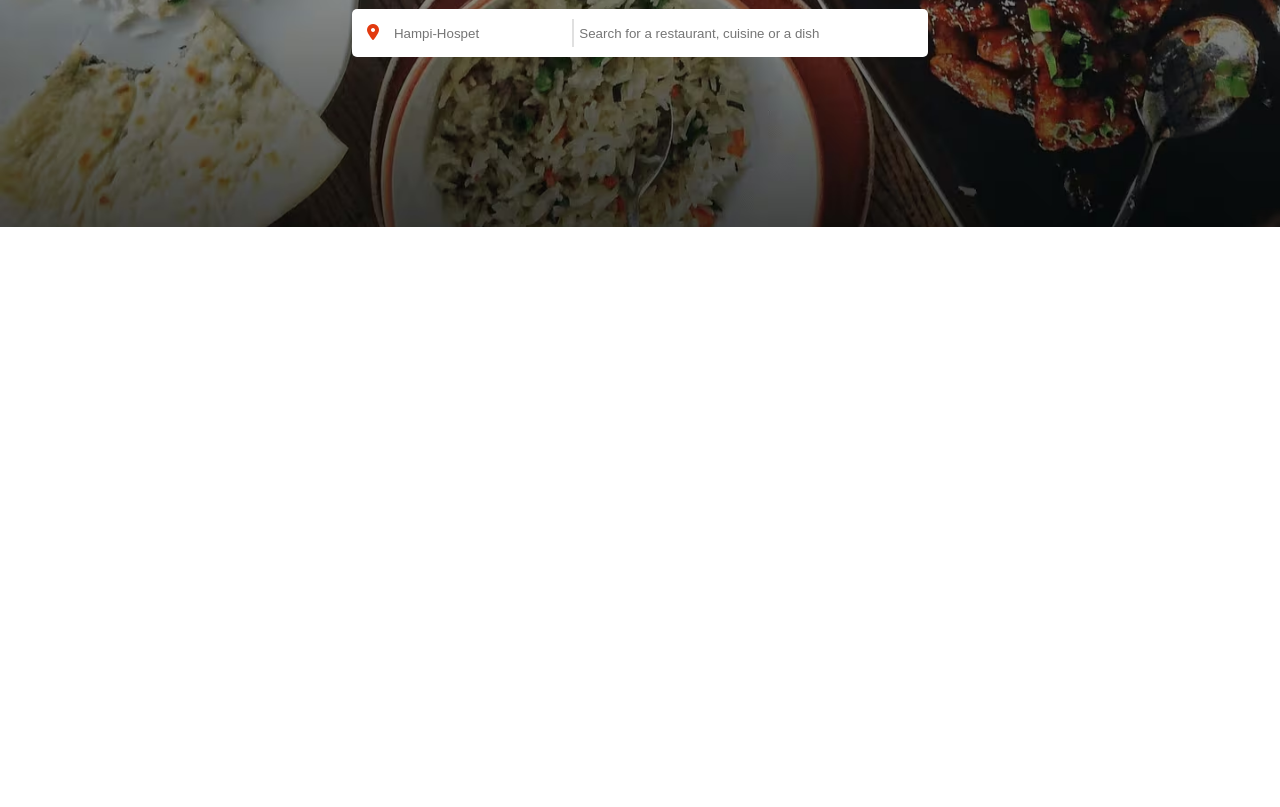
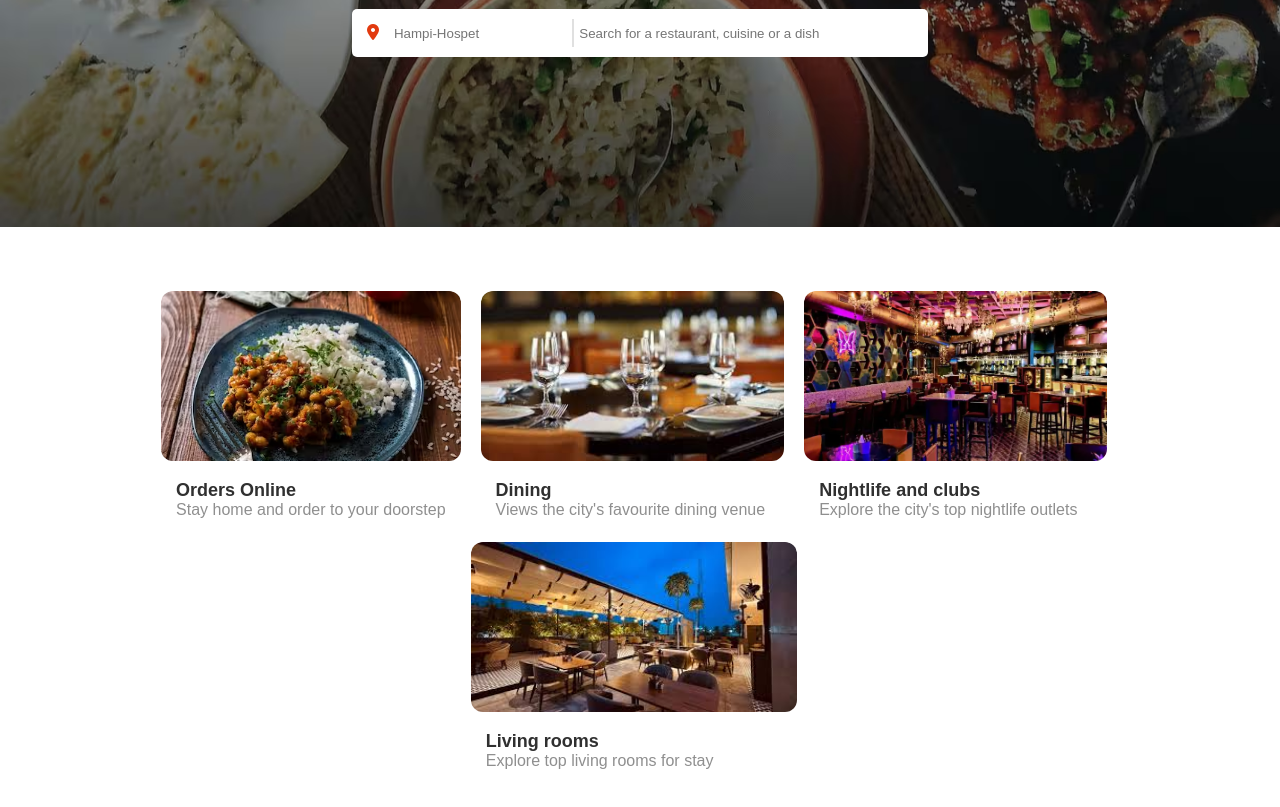
Before and after one commit to Amit790/Jan-Zomato-Landing-Page, a plain HTML site: page index.html in a window 1280 px wide. Shown: the part 263-1070 px from the top of the page. Before the commit the page ends 800 px from the top, so only its background shows below. Drawn offline with Linux system fonts and the light colour scheme.

Commit message:
Updated files and added new images

```diff
--- a/index.html
+++ b/index.html
@@ -56,6 +56,49 @@
 
         </section>
 
+        <section class="we__offer_container">
+            <div class="we__offer_card">
+                <img src="./Image/item1.avif" alt="card 1 img">
+                <div class="we__offer_content">
+                    <h2>Orders Online</h2>
+                    <p>Stay home and order to your doorstep</p>
+
+                </div>
+
+            </div>
+
+            <div class="we__offer_card">
+                <img src="./Image/item2.jpeg" alt="card 2 img">
+                <div class="we__offer_content">
+                    <h2>Dining</h2>
+                    <p>Views the city's favourite dining venue</p>
+
+                </div>
+
+            </div>
+
+            <div class="we__offer_card">
+                <img src="./Image/item3.webp" alt="card 3 img">
+                <div class="we__offer_content">
+                    <h2>Nightlife and clubs</h2>
+                    <p>Explore the city's top nightlife outlets</p>
+
+                </div>
+
+            </div>
+
+            <div class="we__offer_card">
+                <img src="./Image/item4.jpeg" alt="card 4 img">
+                <div class="we__offer_content">
+                    <h2>Living rooms</h2>
+                    <p>Explore top living rooms for stay</p>
+
+                </div>
+
+            </div>
+
+        </section>
+
 
     </body>
 </html>
--- a/style.css
+++ b/style.css
@@ -108,6 +108,51 @@
     width: 65%;
 }
 
+.we__offer_container{
+    width: 90%;
+    /* background-color: red; */
+    margin: 5% ;
+    display: flex;
+    gap: 0.5rem;
+    flex-wrap: wrap;
+    align-items: center;
+    justify-content: center;
+}
+.we__offer_card{
+    /* background-color: aqua; */
+    border-radius: 10px;
+    overflow: hidden;
+    transition: all 0.8s ease;
+    margin-right: 12px;
+}
+
+.we__offer_card:hover{
+    transform: scale(1.1);
+}
+.we__offer_card img{
+    width: 100%;
+    height: 170px;
+    object-fit: cover;
+    object-position: center;
+    border-radius: 12px;
+}
+
+.we__offer_content{
+    font-family: "Poppins", sans-serif;
+    font-weight: 100;
+    padding: 15px;
+
+}
+.we__offer_content h2{
+    color: #303030;
+    font-size: 18px;
+
+}
+.we__offer_content p{
+
+    color: #8f8f8f;
+}
+
 @media only screen and (max-width:600px){
     .navbar__menu_container .user_icon{
         display: flex;
```
Also changed, not shown: Image/item1.avif (added), Image/item2.jpeg (added), Image/item3.webp (added), Image/item4.jpeg (added).
